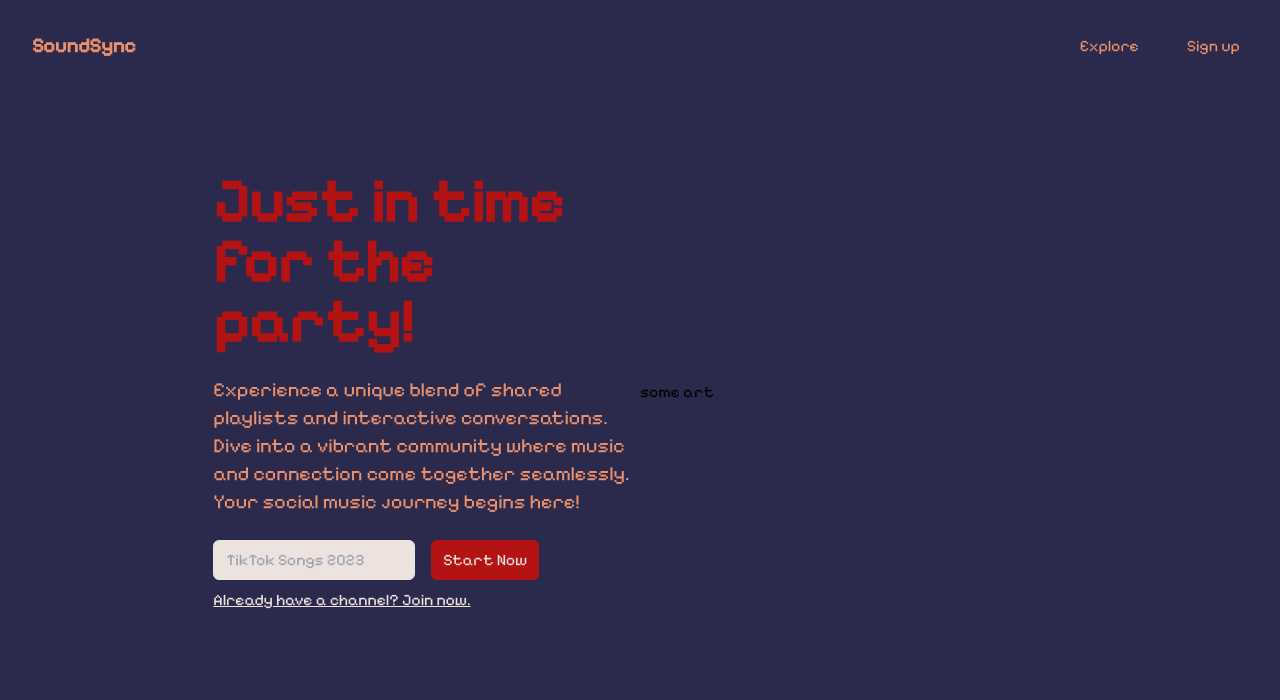
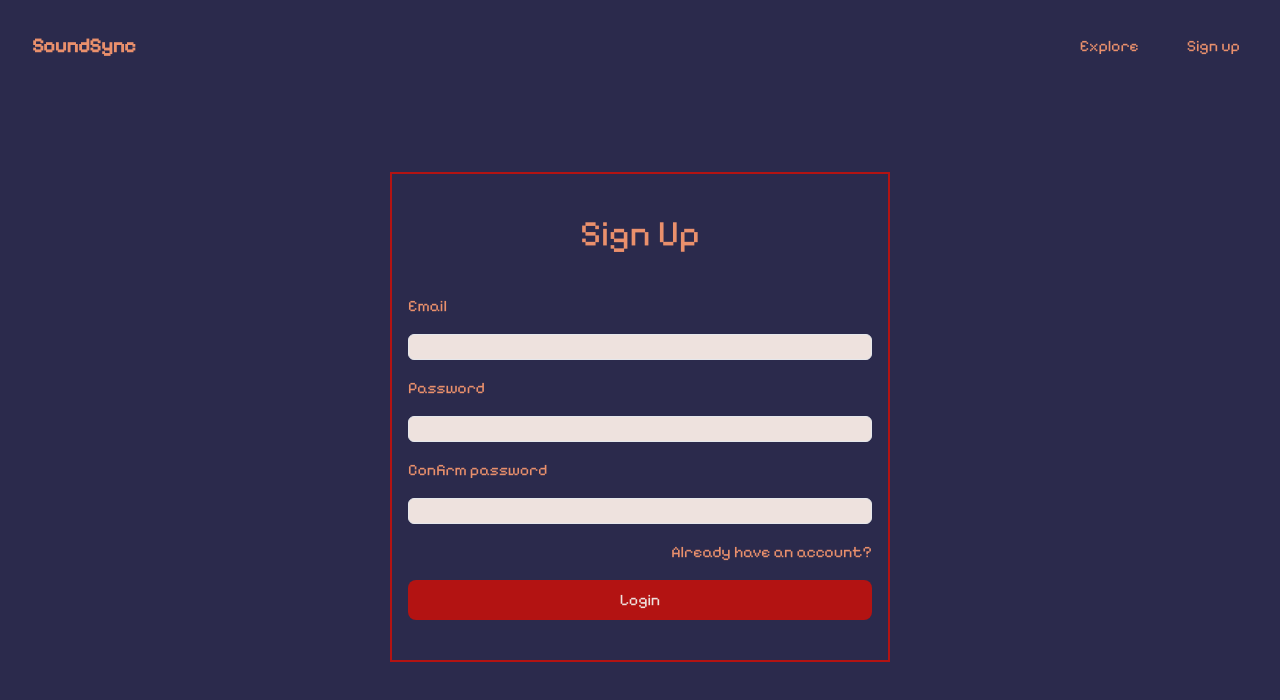
Before and after one commit to Zephyrtmh/soundsync-react, a React (Create React App) app: page /signup in a window 1280 px wide. Shown: the top 700 px of the page. Built offline with nearby package versions, Linux system fonts and the light colour scheme; no server answers.

Commit message:
changed spotify login to integrate with supabase directly

```diff
--- a/package.json
+++ b/package.json
@@ -42,6 +42,8 @@
     ]
   },
   "devDependencies": {
+    "eslint": "^8.56.0",
+    "eslint-plugin-react": "^7.33.2",
     "tailwindcss": "^3.4.0"
   }
 }
--- a/src/App.js
+++ b/src/App.js
@@ -7,9 +7,13 @@ import Home from "./components/Home";
 import Chat from "./components/Chat";
 import Channel from "./components/Channel";
 import Header from "./components/common/Header";
+import Signup from "./components/Signup";
+import { createSupabase } from "./hooks/supabase";
 
 function App() {
   const [user, setUser] = useState();
+
+  createSupabase();
 
   const currentToken = {
     get access_token() {
@@ -60,10 +64,10 @@ function App() {
         <Header />
         <Routes>
           <Route path="login" element={<Login />} />
+          <Route path="/signup" element={<Signup />} />
           <Route path="test" element={<div>test</div>} />
           <Route path="channel/:chatId" element={<Channel />} />
           <Route path="*" element={<Home />} />
-					<Route path="/header" element={<Header />} />
         </Routes>
       </BrowserRouter>
     </div>
--- a/src/components/Chat.js
+++ b/src/components/Chat.js
@@ -6,10 +6,7 @@ import Input from "./common/Input";
 import axios from "axios";
 
 import "./Chat.css";
-
-const supabaseUrl = process.env.REACT_APP_SUPABASE_URL;
-const supabaseKey = process.env.REACT_APP_SUPABASE_KEY;
-const supabase = createClient(supabaseUrl, supabaseKey);
+import { useSupabase } from "../hooks/supabase";
 
 function Chat() {
   const { chatId } = useParams();
@@ -18,21 +15,19 @@ function Chat() {
   const [currentMessages, setCurrentMessages] = useState([]);
   const [retrievingMessages, setRetrievingMessages] = useState(true);
 
+  const supabase = useSupabase();
+
   const handleNewMessage = (message) => {
-    // console.log("insert received", message);
-    console.log(message.new);
-    console.log(currentMessages);
-    let newMessages = [...currentMessages, message.new];
+    let newMessages = [...currentMessages, message.payload];
+    console.log(message);
     setCurrentMessages(newMessages);
   };
 
+  const channel = supabase.channel(chatId);
+
   supabase
-    .channel("todos")
-    .on(
-      "postgres_changes",
-      { event: "INSERT", schema: "public", table: "message" },
-      handleNewMessage
-    )
+    .channel(chatId)
+    .on("broadcast", { event: "message" }, handleNewMessage)
     .subscribe();
 
   useEffect(() => {
@@ -72,12 +67,12 @@ function Chat() {
       },
     };
     console.log(config);
-    let response2 = await axios.get("https://api.spotify.com/v1/me", config);
-    let response = await axios.get(
-      "https://api.spotify.com/v1/me/player/devices",
-      config
-    );
-    console.log(response);
+    // let response2 = await axios.get("https://api.spotify.com/v1/me", config);
+    // let response = await axios.get(
+    //   "https://api.spotify.com/v1/me/player/devices",
+    //   config
+    // );
+    // console.log(response);
   };
 
   const handleUserTextInputChange = (e) => {
@@ -100,6 +95,20 @@ function Chat() {
         },
       ])
       .select();
+
+    supabase.channel(chatId).subscribe((status) => {
+      if (status === "SUBSCRIBED") {
+        channel.send({
+          type: "broadcast",
+          event: "message",
+          payload: {
+            author: user.display_name,
+            body: userTextInput,
+            public_channel_id: chatId,
+          },
+        });
+      }
+    });
   };
 
   if (retrievingMessages) {
--- a/src/components/Home.js
+++ b/src/components/Home.js
@@ -4,10 +4,7 @@ import { createClient } from "@supabase/supabase-js";
 import { useNavigate } from "react-router-dom";
 import Input from "./common/Input";
 import Button from "./common/Button";
-
-const supabaseUrl = process.env.REACT_APP_SUPABASE_URL;
-const supabaseKey = process.env.REACT_APP_SUPABASE_KEY;
-const supabase = createClient(supabaseUrl, supabaseKey);
+import { useSupabase } from "../hooks/supabase";
 
 const exampleChannelInputPlaceholders = [
   "20s Rock Music",
@@ -59,6 +56,8 @@ function Home() {
   ] = useState(0);
   const [channelCreateInput, setChannelCreateInput] = useState();
   const [isCreate, setIsCreate] = useState(true);
+
+  const supabase = useSupabase();
 
   useEffect(() => {
     const interval = setInterval(() => {
--- a/src/components/Login.js
+++ b/src/components/Login.js
@@ -4,6 +4,7 @@ import { useEffect, useState } from "react";
 import { useNavigate } from "react-router-dom";
 import Input from "./common/Input";
 import Button from "./common/Button";
+import { useSupabase } from "../hooks/supabase";
 
 const currentToken = {
   get access_token() {
@@ -37,12 +38,14 @@ const tokenEndpoint = "https://accounts.spotify.com/api/token";
 const scope = "user-read-private user-read-email";
 
 function Login() {
-  const [user, setUser] = useState();
   const navigate = useNavigate();
 
   const [emailInput, setEmailInput] = useState();
   const [passwordInput, setPasswordInput] = useState();
   const [showEmailLogin, setShowEmailLogin] = useState(false);
+  const [errorMessage, setErrorMessage] = useState();
+
+  const supabase = useSupabase();
 
   useEffect(() => {
     async function handleGetAccessToken() {
@@ -64,7 +67,8 @@ function Login() {
           window.history.replaceState({}, document.title, updatedUrl);
 
           let user = await getUserData();
-          setUser(user);
+          console.log("spotify user", user);
+
           localStorage.setItem("user", JSON.stringify(user));
           navigate("/home");
         } catch (err) {
@@ -74,42 +78,6 @@ function Login() {
     }
     handleGetAccessToken();
   }, []);
-
-  async function redirectToSpotifyAuthorize() {
-    const possible =
-      "ABCDEFGHIJKLMNOPQRSTUVWXYZabcdefghijklmnopqrstuvwxyz0123456789";
-    const randomValues = crypto.getRandomValues(new Uint8Array(64));
-    const randomString = randomValues.reduce(
-      (acc, x) => acc + possible[x % possible.length],
-      ""
-    );
-
-    const code_verifier = randomString;
-    const data = new TextEncoder().encode(code_verifier);
-    const hashed = await crypto.subtle.digest("SHA-256", data);
-
-    const code_challenge_base64 = btoa(
-      String.fromCharCode(...new Uint8Array(hashed))
-    )
-      .replace(/=/g, "")
-      .replace(/\+/g, "-")
-      .replace(/\//g, "_");
-
-    window.localStorage.setItem("code_verifier", code_verifier);
-
-    const authUrl = new URL(authorizationEndpoint);
-    const params = {
-      response_type: "code",
-      client_id: process.env.REACT_APP_CLIENT_ID,
-      scope: scope,
-      code_challenge_method: "S256",
-      code_challenge: code_challenge_base64,
-      redirect_uri: redirectUrl,
-    };
-
-    authUrl.search = new URLSearchParams(params).toString();
-    window.location.href = authUrl.toString(); // Redirect the user to the authorization server for login
-  }
 
   async function getAccessToken(code) {
     console.log("local storage", localStorage.getItem("code_verifier"));
@@ -161,21 +129,40 @@ function Login() {
     setPasswordInput(e.target.value);
   };
 
-  const onLoginSubmit = (e) => {
+  const onLoginSubmit = async (e) => {
     e.preventDefault();
+    const { data, error } = await supabase.auth.signInWithPassword({
+      email: emailInput,
+      password: passwordInput,
+    });
+
+    if (error) {
+      setErrorMessage(error.message);
+    } else {
+      setEmailInput("");
+      setPasswordInput("");
+
+      navigate("/");
+    }
   };
 
   const toggleShowEmailLogin = () => {
     setShowEmailLogin(!showEmailLogin);
   };
 
+  const signInWithSpotify = () => {
+    supabase.auth.signInWithOAuth({
+      provider: "spotify",
+    });
+  };
+
   return (
     <div className="flex justify-center pt-20">
-      <div className="flex flex-col justify-center items-center space-y-10 w-1/3 border-2 border-theme-red pt-10 pb-10 pl-4 pr-4">
+      <div className="flex flex-col justify-center items-center space-y-10 sm:w-[500px] border-2 border-theme-red pt-10 pb-10 pl-4 pr-4">
         <h1 className="text-4xl text-theme-peach">Login</h1>
         <div className="flex flex-col items-center text-theme-red">
           <button
-            onClick={redirectToSpotifyAuthorize}
+            onClick={signInWithSpotify}
             className="group flex items-center space-x-2 ring-1 pl-6 pr-6 pt-2 pb-2 rounded-lg ring-theme-peach hover:bg-theme-peach hover:ring-theme-blue"
           >
             <img
--- a/src/components/Signup.js
+++ b/src/components/Signup.js
@@ -0,0 +1,119 @@
+import React, { useEffect, useState } from "react";
+import Input from "./common/Input";
+import { useSupabase } from "../hooks/supabase";
+import { useNavigate } from "react-router-dom";
+
+function Signup() {
+  const [emailInput, setEmailInput] = useState();
+  const [passwordInput, setPasswordInput] = useState();
+  const [confirmPasswordInput, setConfirmPasswordInput] = useState();
+  const [errorMessage, setErrorMessage] = useState();
+  const [passwordMismatch, setPasswordMismatch] = useState();
+
+  const supabase = useSupabase();
+  const navigate = useNavigate();
+
+  useEffect(() => {
+    if (passwordInput !== confirmPasswordInput) {
+      setPasswordMismatch(true);
+      setErrorMessage("Password does not match.");
+    } else {
+      setPasswordMismatch(false);
+      setErrorMessage(null);
+    }
+  }, [passwordInput, confirmPasswordInput]);
+
+  const onSignupSubmit = async (e) => {
+    e.preventDefault();
+    const { data, error } = await supabase.auth.signUp({
+      email: emailInput,
+      password: passwordInput,
+      options: {
+        emailRedirectTo: process.env.REACT_APP_BASE_URL,
+      },
+    });
+
+    if (error) {
+      setErrorMessage(error.message);
+    } else {
+      setEmailInput("");
+      setPasswordInput("");
+      setConfirmPasswordInput("");
+      navigate("/");
+    }
+  };
+
+  const handleEmailInputChange = (e) => {
+    e.preventDefault();
+    setEmailInput(e.target.value);
+  };
+
+  const handlePasswordInputChange = (e) => {
+    e.preventDefault();
+    setPasswordInput(e.target.value);
+  };
+
+  const handleConfirmPasswordInputChange = (e) => {
+    e.preventDefault();
+    setConfirmPasswordInput(e.target.value);
+  };
+
+  const navigateLogin = () => {
+    navigate("/login");
+  };
+
+  return (
+    <div className="flex justify-center pt-20">
+      <div className="flex flex-col justify-center items-center space-y-10 sm:w-[500px] border-2 border-theme-red pt-10 pb-10 pl-4 pr-4">
+        <h1 className="text-4xl text-theme-peach">Sign Up</h1>
+        <div className="w-full">
+          <form
+            onSubmit={onSignupSubmit}
+            className="flex flex-col space-y-4 text-theme-peach"
+          >
+            <label className="text-theme-peach">Email</label>
+            <Input
+              value={emailInput}
+              onChange={handleEmailInputChange}
+              type="email"
+            ></Input>
+            <label className="text-theme-peach">Password</label>
+            <Input
+              value={passwordInput}
+              onChange={handlePasswordInputChange}
+              type="password"
+            ></Input>
+            <label className="text-theme-peach">Confirm password</label>
+            <Input
+              value={confirmPasswordInput}
+              onChange={handleConfirmPasswordInputChange}
+              type="password"
+              className={`${passwordMismatch ? "ring-1 ring-red-400" : ""}`}
+            ></Input>
+            {errorMessage ? (
+              <p className="text-red-700">{errorMessage}</p>
+            ) : (
+              <></>
+            )}
+
+            <p
+              className="self-end hover:cursor-pointer"
+              onClick={navigateLogin}
+            >
+              Already have an account?
+            </p>
+            <div className="w-full">
+              <button className="group pl-6 pr-6 pt-2 pb-2 w-full rounded-lg  bg-theme-red hover:bg-theme-peach hover:ring-theme-blue">
+                <p className="group-hover:text-theme-blue text-theme-grey">
+                  Login
+                </p>
+              </button>
+            </div>
+          </form>
+        </div>
+      </div>
+    </div>
+  );
+}
+
+export default Signup;
--- a/src/components/common/Header.js
+++ b/src/components/common/Header.js
@@ -23,7 +23,12 @@ function Header() {
       </div>
       <ul className="inline-flex space-x-12">
         <li className="hover:cursor-pointer hover:underline">Explore</li>
-        <li className="hover:cursor-pointer hover:underline">Sign up</li>
+        <li
+          className="hover:cursor-pointer hover:underline"
+          onClick={onSignUpClick}
+        >
+          Sign up
+        </li>
       </ul>
     </div>
   );
--- /dev/null
+++ b/src/hooks/supabase.js
@@ -0,0 +1,16 @@
+import { createClient } from "@supabase/supabase-js";
+
+let supabaseClient;
+
+export const useSupabase = () => {
+  return supabaseClient;
+};
+
+export const createSupabase = () => {
+  if (!supabaseClient) {
+    const supabaseUrl = process.env.REACT_APP_SUPABASE_URL;
+    const supabaseKey = process.env.REACT_APP_SUPABASE_KEY;
+    const supabase = createClient(supabaseUrl, supabaseKey);
+    supabaseClient = supabase;
+  }
+};
```
Also changed, not shown: 1 other file (tests, documents, lock files or other folders). Lines whose indentation alone changed are shown as unchanged.
